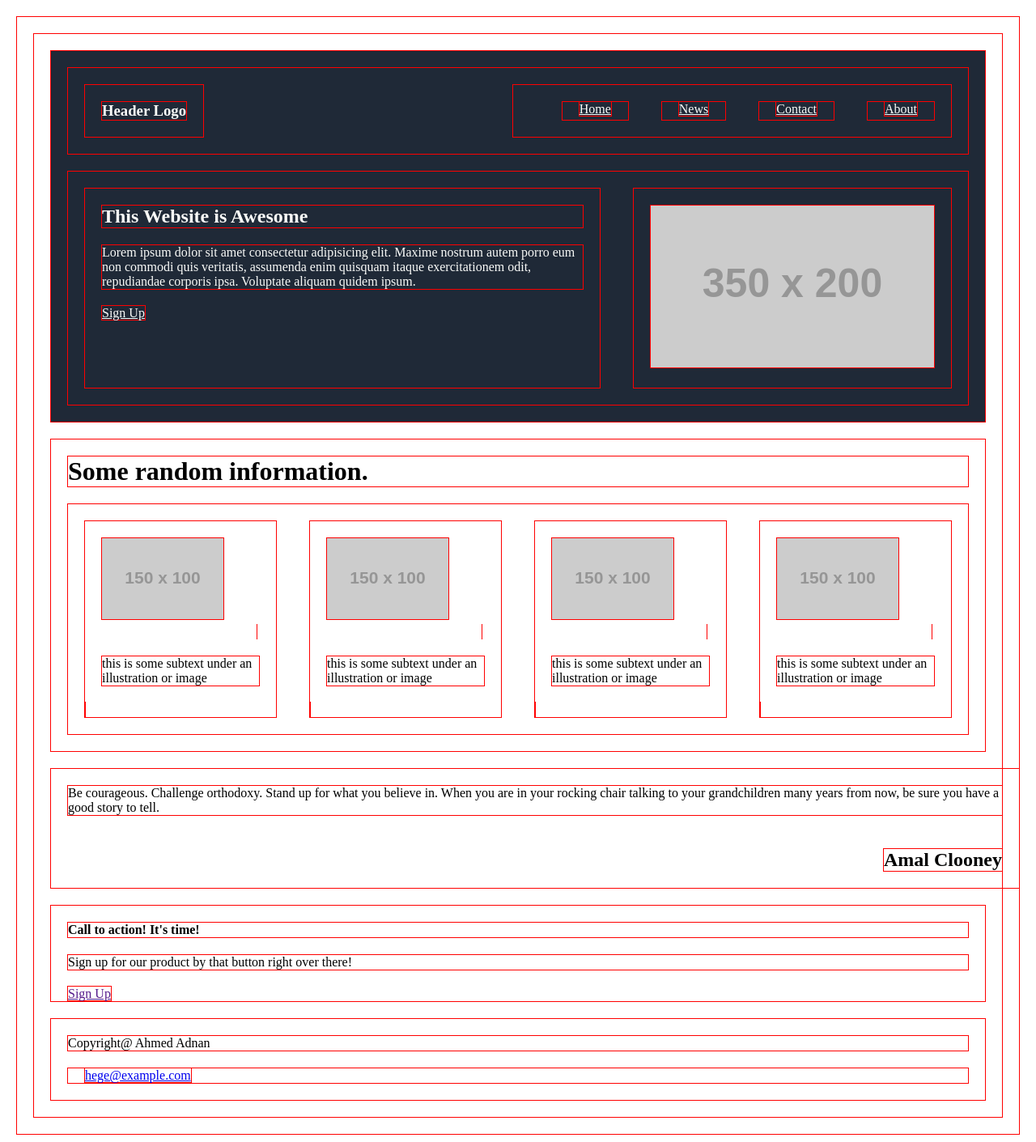
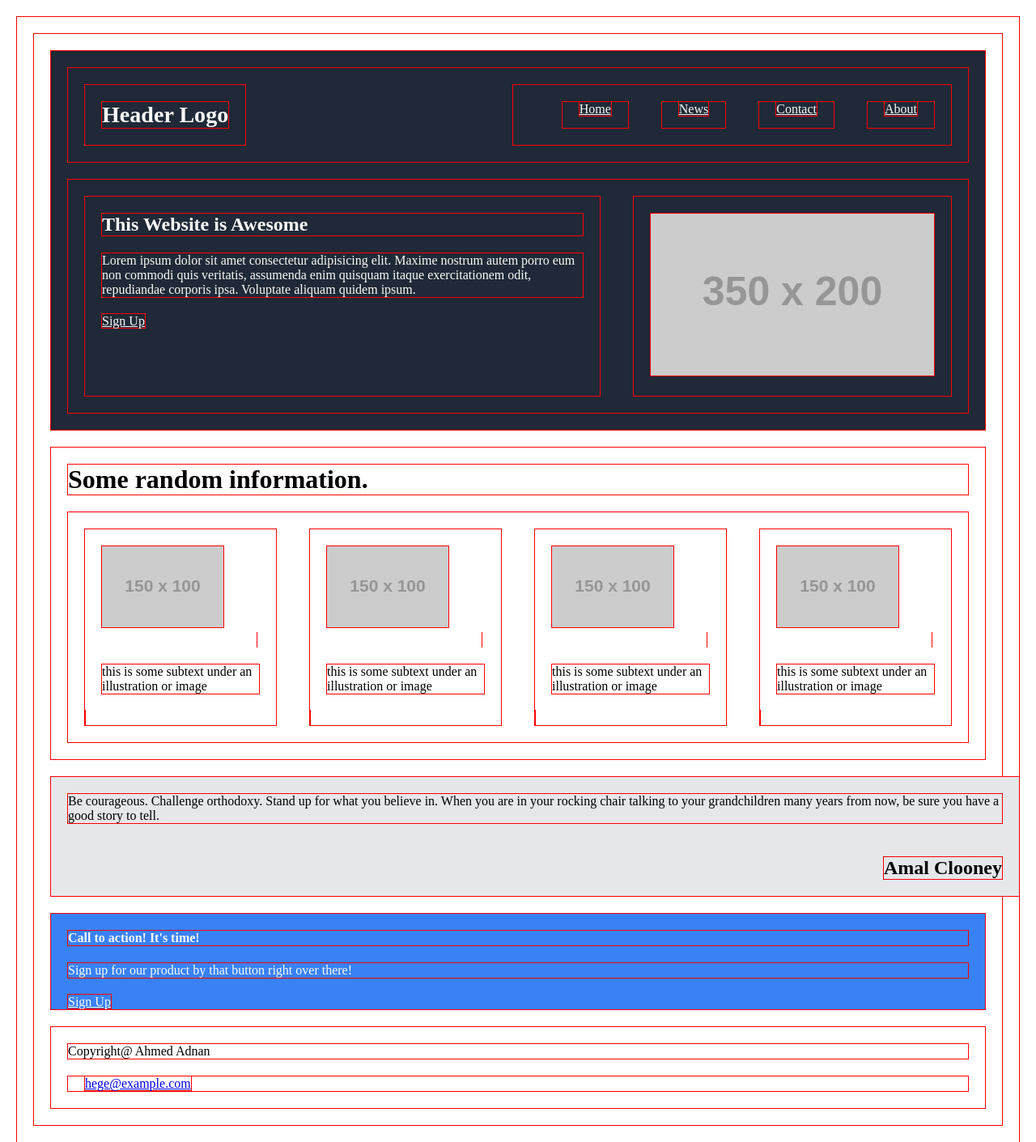
Before and after one commit to ahmed666916/landing-page-redo, a plain HTML site: page index.html in a window 1280 px wide. Shown: the top 1411 px of the page at 81% size. Drawn offline with Linux system fonts and the light colour scheme; placeholder pictures from the web are drawn by us.

Commit message:
changed font color and background colors of different section

```diff
--- a/css/style.css
+++ b/css/style.css
@@ -12,6 +12,10 @@
     display: flex;
     justify-content: space-between;
     color:#F9FAF8 ;
+}
+
+.logo{
+    font-size: 24px;
 }
 
 .navigation {
@@ -53,9 +57,19 @@
     flex-direction: column;
     width: 100%;
     justify-content: space-between;
+    background-color: #E5E7EB;
 }
 
 .container-quote h2{
     margin-left: auto;
 
 }
+
+.container-action{
+    background-color: #3882F6;
+    color: #F9FAF8;
+}
+
+.container-action a{
+    color: #F9FAF8;
+}
--- a/index.html
+++ b/index.html
@@ -86,7 +86,7 @@
     </section>
 
 
-    <section class="container">
+    <section class="container-action">
         <h4>Call to action! It's time!</h4>
         <p>Sign up for our product by that button right over there!</p>
         <a href="">Sign Up</a>
```
